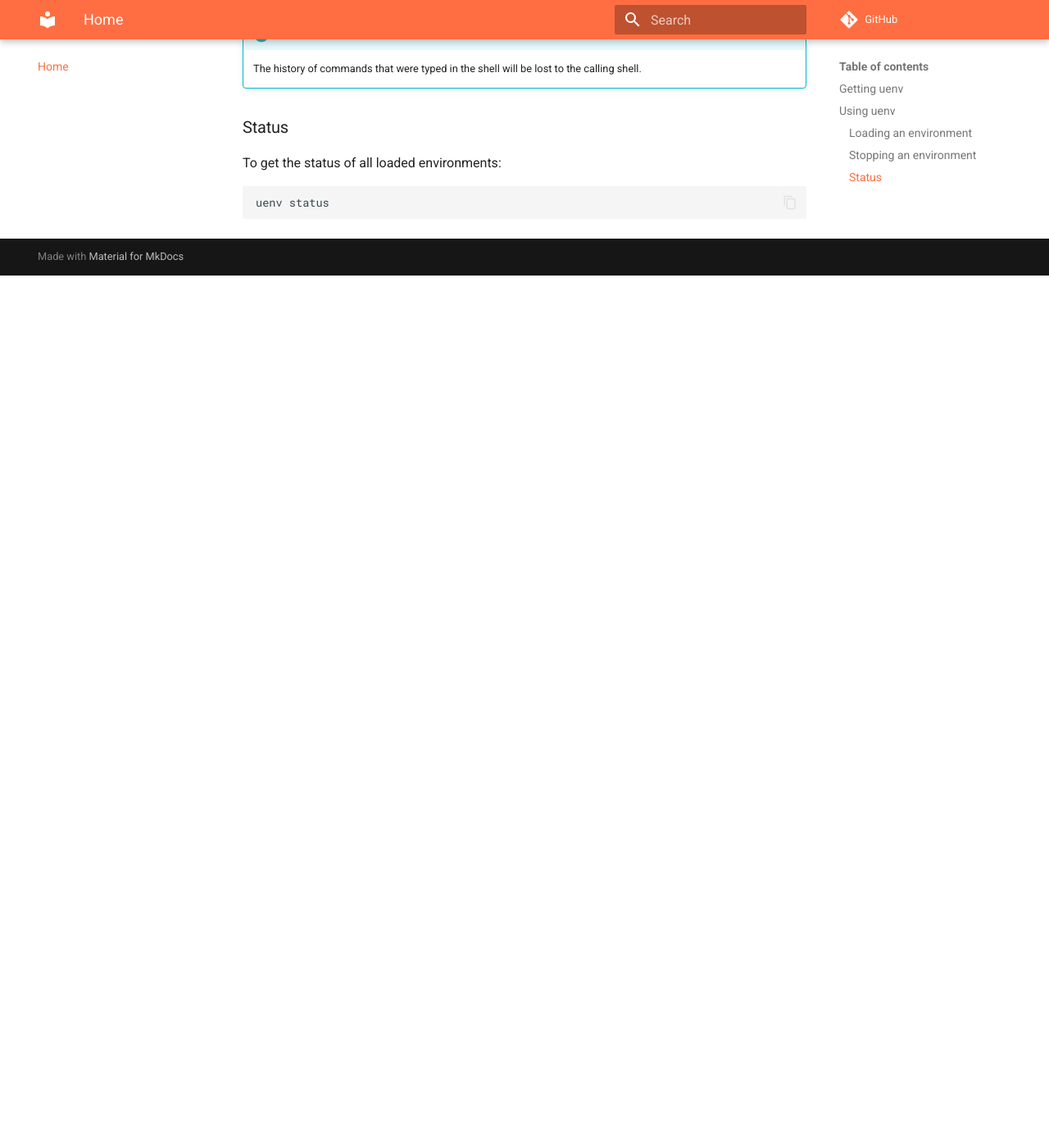
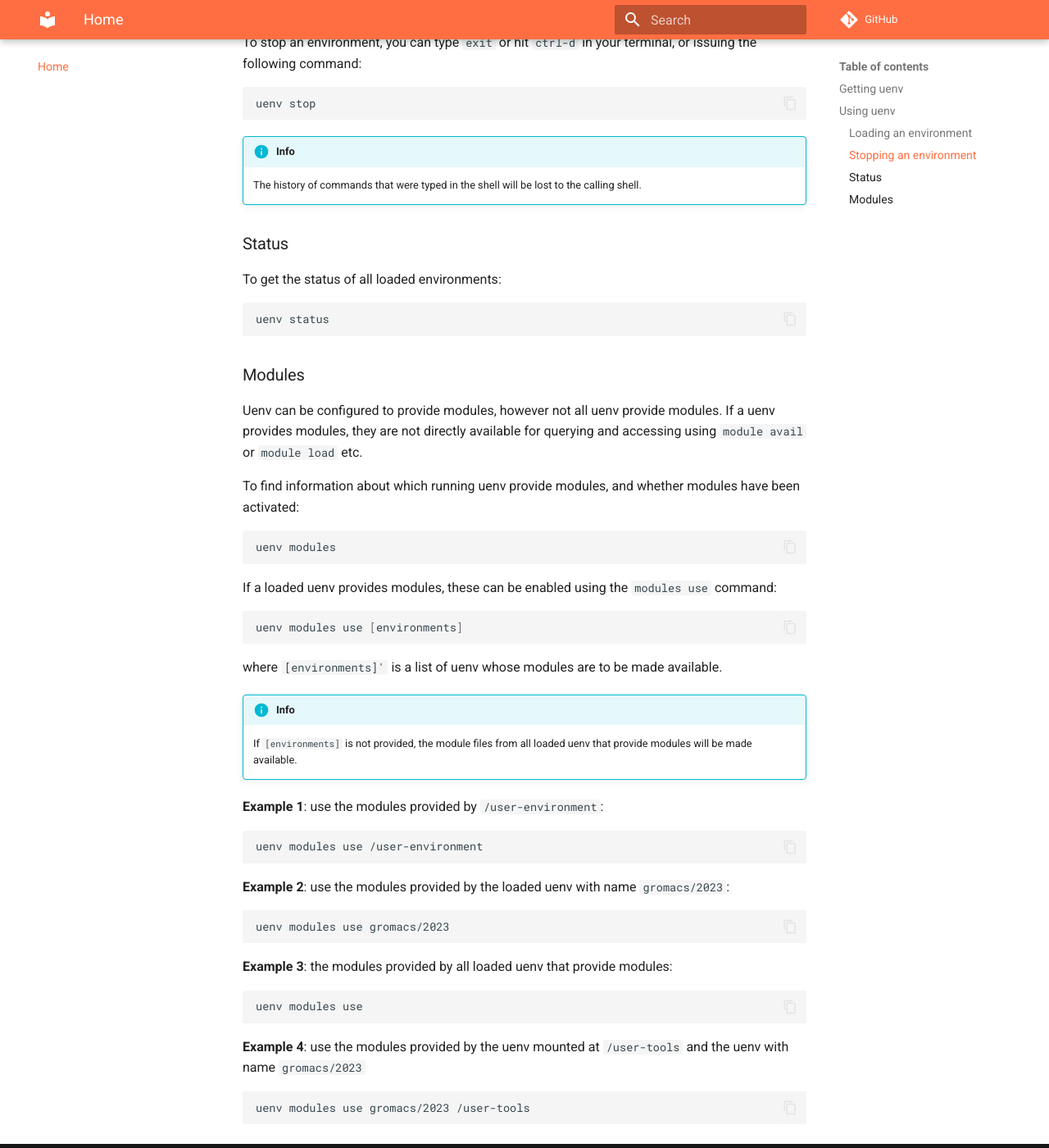
Before and after one commit to simonpintarelli/uenv, an MkDocs documentation site: the page built from docs/index.md, in a window 1280 px wide and 1400 px high, scrolled down 1213 px. Shown: the whole window at 82% size. Built offline with MkDocs 1.6.1 and Material for MkDocs 9.7.7, drawn with Linux system fonts in a browser that asks for light colours; comment, search, counter and statistics services are not loaded; before the commit the page ends 1549 px from its top, so only the background shows below that; some of the changed text lies outside the part shown.

Commit message:
Support for mounting multiple images (#7)

````diff
--- a/docs/index.md
+++ b/docs/index.md
@@ -25,9 +25,16 @@
 
 ```bash
 uenv start $SCRATCH/images/gromacs.sqfs
+uenv start $SCRATCH/images/gromacs.sqfs:/user-environment
 ```
 
 Will start a new shell with the environment `gromacs.sqfs` mounted at `/user-environment`.
+
+```bash
+uenv start $SCRATCH/images/gromacs.sqfs debugger.sqfs:/user-tools
+```
+
+Will start a new shell with the environment `gromacs.sqfs` mounted at `/user-environment`, and `debugger.sqfs` mounted at `/user-tools`
 
 ### Stopping an environment
 
@@ -47,3 +54,45 @@
 ```bash
 uenv status
 ```
+
+### Modules
+
+Uenv can be configured to provide modules, however not all uenv provide modules.
+If a uenv provides modules, they are not directly available for querying and accessing using `module avail` or `module load` etc.
+
+To find information about which running uenv provide modules, and whether modules have been activated:
+
+```bash
+uenv modules
+```
+
+If a loaded uenv provides modules, these can be enabled using the `modules use` command:
+
+```bash
+uenv modules use [environments]
+```
+
+where `[environments]'` is a list of uenv whose modules are to be made available.
+
+!!! info
+    If `[environments]` is not provided, the module files from all loaded uenv that provide modules will be made available.
+
+**Example 1**: use the modules provided by `/user-environment`:
+```bash
+uenv modules use /user-environment
+```
+
+**Example 2**: use the modules provided by the loaded uenv with name `gromacs/2023`:
+```bash
+uenv modules use gromacs/2023
+```
+
+**Example 3**: the modules provided by all loaded uenv that provide modules:
+```bash
+uenv modules use
+```
+
+**Example 4**: use the modules provided by the uenv mounted at `/user-tools` and the uenv with name `gromacs/2023`
+```bash
+uenv modules use gromacs/2023 /user-tools
+```
--- a/mkdocs.yml
+++ b/mkdocs.yml
@@ -1,6 +1,7 @@
 site_name: uenv
 nav:
   - Home: index.md
+  - 'Implementation': implementation.md
 theme:
   name: material
   features:
````
Also changed, not shown: docs/implementation.md (added, +37 -0 lines), 9 other files.
